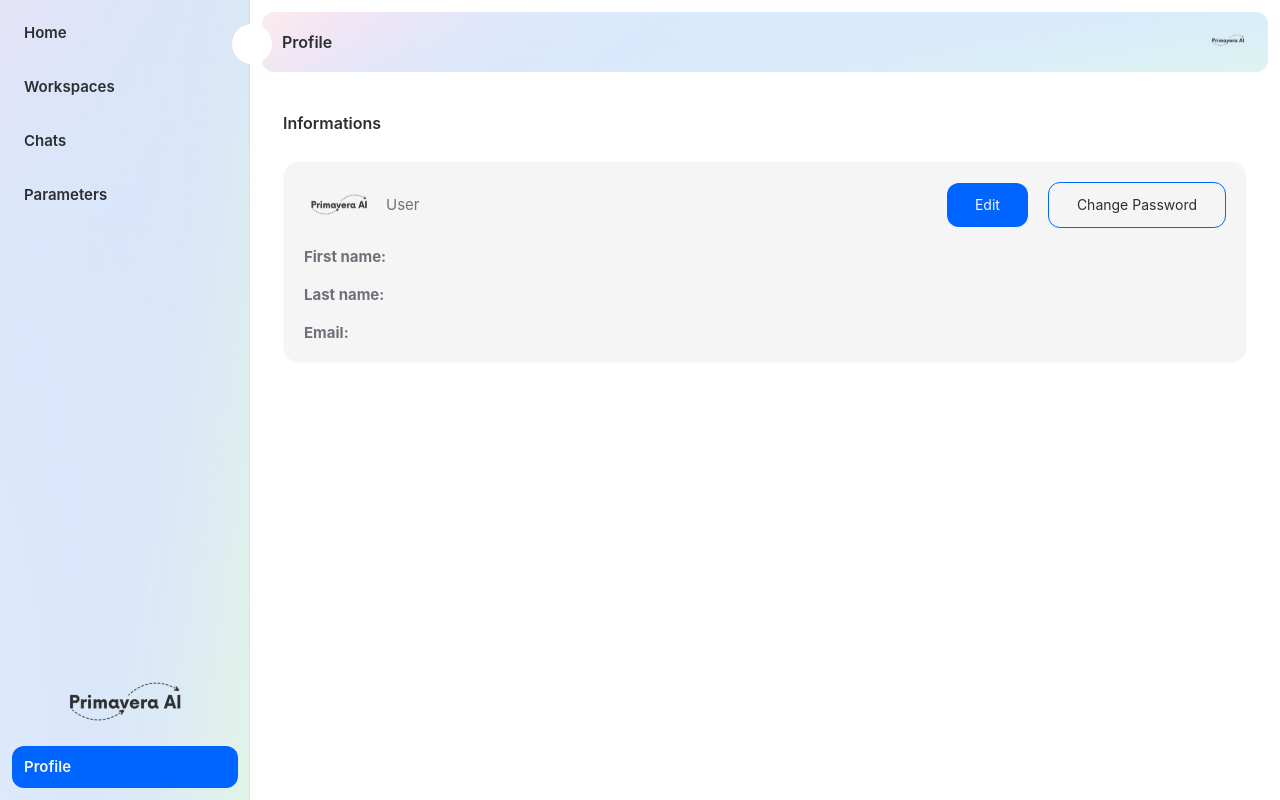
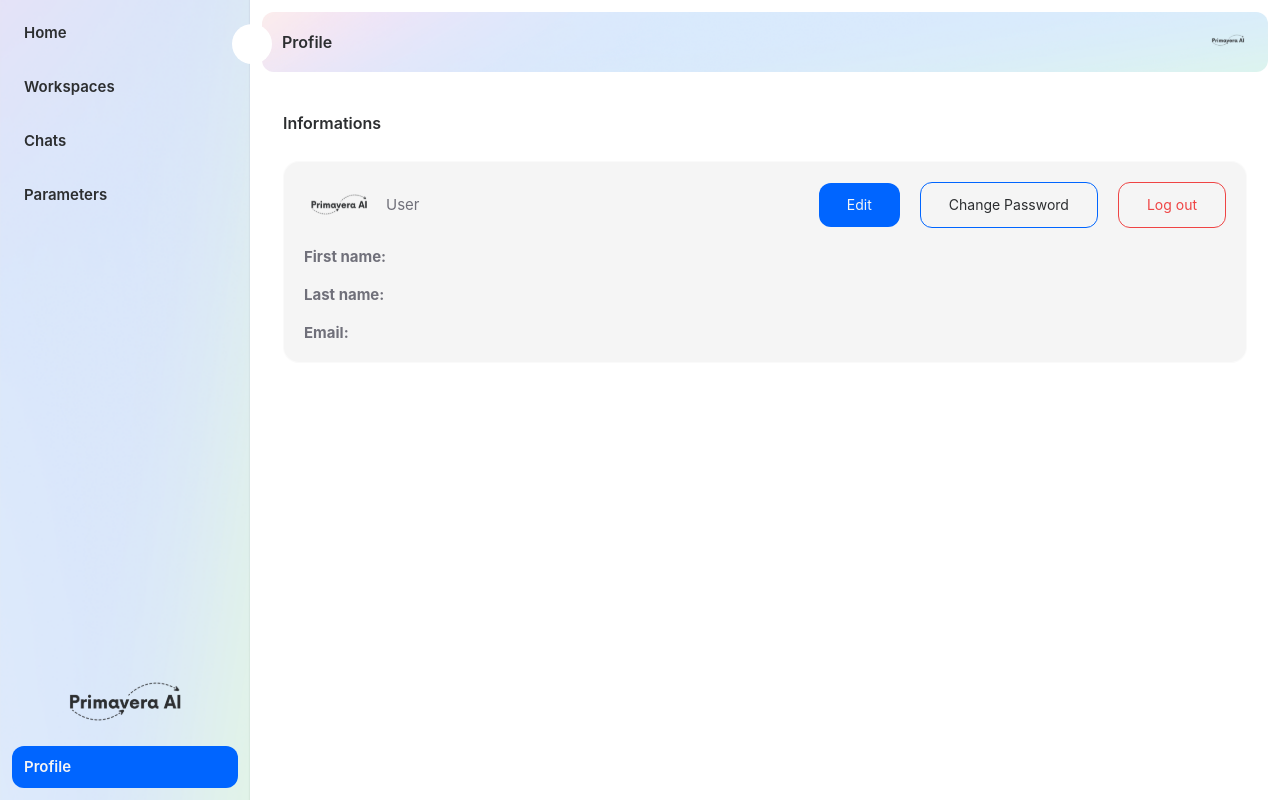
Before and after one commit to valentinfazenda/primavera-frontend, a Next.js app: page /profile in a window 1280 px wide. Built offline with nearby package versions, Linux system fonts and the light colour scheme; no server answers.

Commit message:
Add logout functionality to ProfileForm component and improve UI elements

```diff
--- a/src/components/profile/profileForm.tsx
+++ b/src/components/profile/profileForm.tsx
@@ -2,14 +2,24 @@
 
 import { useState, useEffect } from "react";
 import { useProfile, useUpdateProfile } from "@/hooks/useProfile";
+import { useQueryClient } from "@tanstack/react-query";
+import { logout } from "@/lib/auth/logout";
+
 import Input from "@/components/profile/inputs/input.component";
 import PasswordInput from "@/components/profile/inputs/password-input.component";
 import { FontAwesomeIcon } from "@fortawesome/react-fontawesome";
-import { faUser, faLockOpen, faPen, faFloppyDisk } from "@fortawesome/pro-light-svg-icons";
+import {
+  faUser,
+  faLockOpen,
+  faPen,
+  faFloppyDisk,
+  faRightFromBracket,
+} from "@fortawesome/pro-light-svg-icons";
 import Image from "next/image";
 import user from "@/assets/svg/logo.svg";
 
 export function ProfileForm() {
+  const queryClient = useQueryClient();
   const { data: profile, isLoading } = useProfile();
   const { mutate, isPending } = useUpdateProfile();
 
@@ -117,7 +127,17 @@ export function ProfileForm() {
                 className="border border-primary flex items-center gap-[8px] text-title text-normal py-2 px-4 rounded-md"
               >
                 <FontAwesomeIcon icon={faLockOpen} className="icons" />
-                {changePasswordSection ? "Cancel Password Change" : "Change Password"}
+                {changePasswordSection
+                  ? "Cancel Password Change"
+                  : "Change Password"}
+              </button>
+              {/* ✅ Log out button */}
+              <button
+                onClick={() => logout(queryClient)}
+                className="border border-red-500 flex items-center gap-[8px] text-red-500 text-normal py-2 px-4 rounded-md hover:bg-red-500 hover:text-white transition"
+              >
+                <FontAwesomeIcon icon={faRightFromBracket} className="icons" />
+                Log out
               </button>
             </div>
           </div>
@@ -149,9 +169,15 @@ export function ProfileForm() {
               </>
             ) : (
               <div className="flex flex-col gap-3">
-                <p><strong>First name:</strong> {displayFirstName}</p>
-                <p><strong>Last name:</strong> {displayLastName}</p>
-                <p><strong>Email:</strong> {displayEmail}</p>
+                <p>
+                  <strong>First name:</strong> {displayFirstName}
+                </p>
+                <p>
+                  <strong>Last name:</strong> {displayLastName}
+                </p>
+                <p>
+                  <strong>Email:</strong> {displayEmail}
+                </p>
               </div>
             )}
           </div>
--- /dev/null
+++ b/src/lib/auth/logout.ts
@@ -0,0 +1,22 @@
+"use client";
+
+import Cookies from "js-cookie";
+import { QueryClient } from "@tanstack/react-query";
+
+export function logout(queryClient?: QueryClient) {
+  try {
+    // Remove auth cookies
+    Cookies.remove("token");
+    Cookies.remove("user");
+
+    // Clear React Query cache if provided
+    if (queryClient) {
+      queryClient.clear();
+    }
+
+    // Redirect to home page
+    window.location.href = "/";
+  } catch (err) {
+    console.error("Logout failed", err);
+  }
+}
```
Lines whose indentation alone changed are shown as unchanged.
